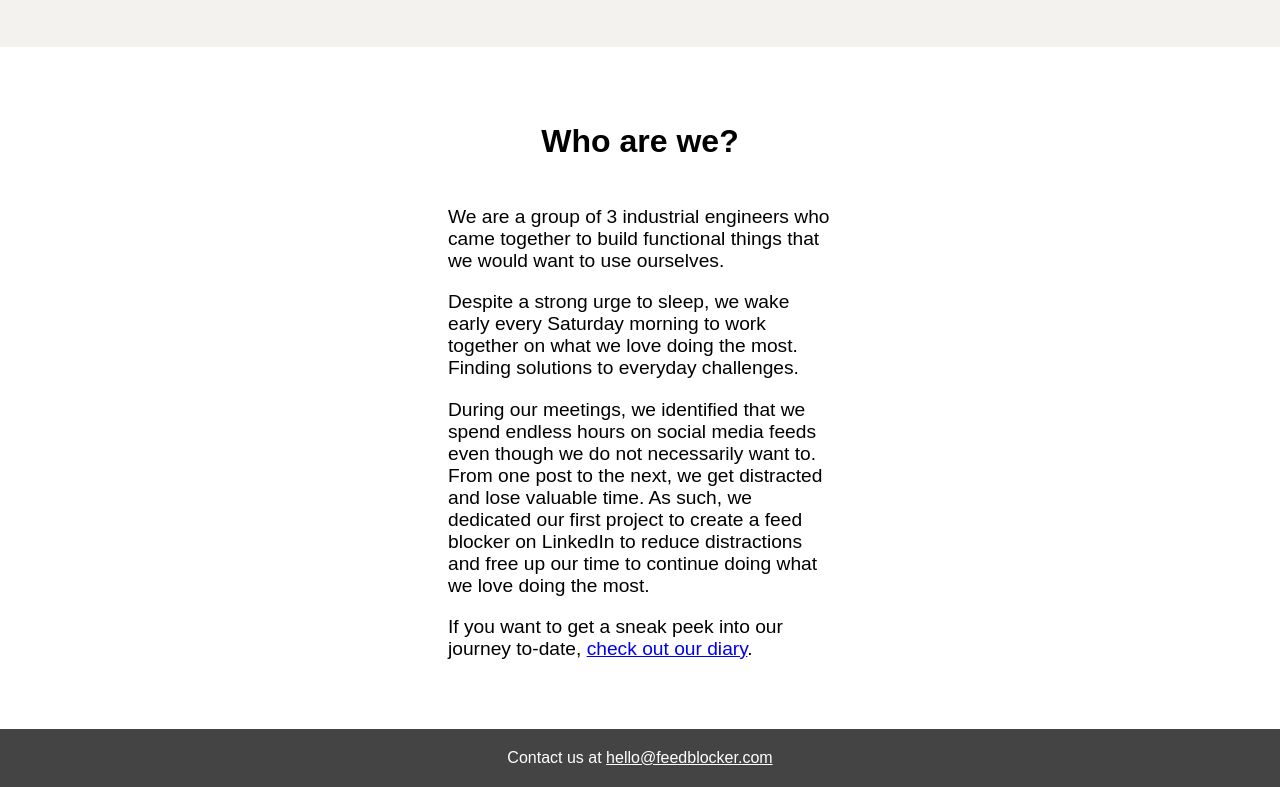
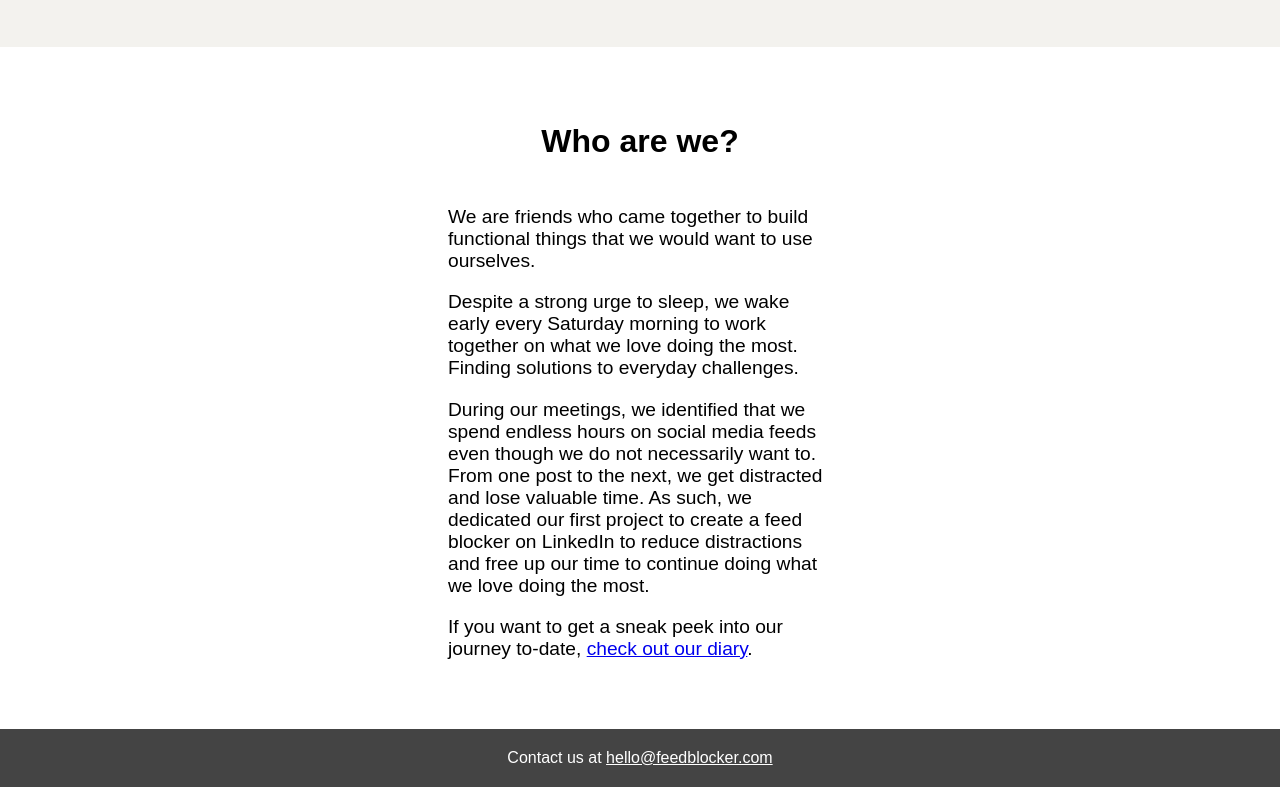
Before and after one commit to spencercanner/feedblocker-site, a Gatsby site: page / in a window 1280 px wide. Shown: the part 2644-3431 px from the top of the page. Built offline with nearby package versions, Linux system fonts and the light colour scheme; Gatsby itself is replaced by a stand-in of ours.

Commit message:
update 'who we are' content

```diff
--- a/src/pages/index.js
+++ b/src/pages/index.js
@@ -223,7 +223,7 @@ const IndexPage = () => {
         </div>
         <div className={styles.ParagraphContainer}>
           <p className={styles.Paragraph}>
-            We are a group of 3 industrial engineers who came together to build
+            We are friends who came together to build
             functional things that we would want to use ourselves.
           </p>
           <p>
```
